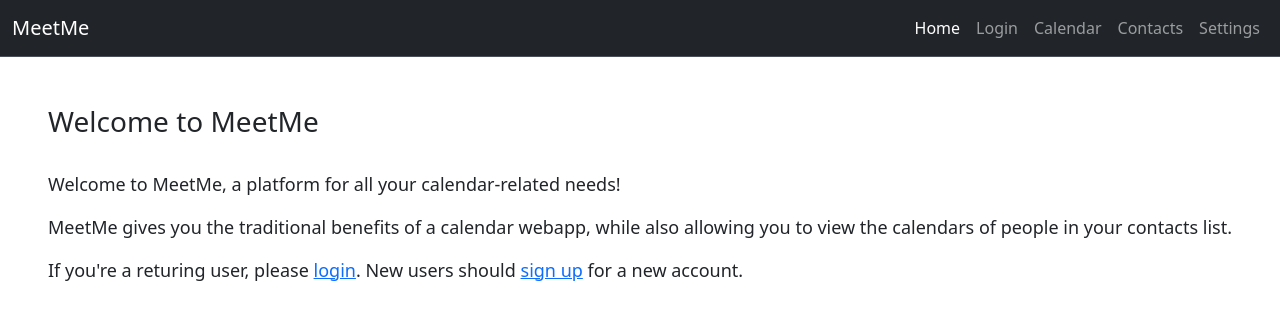
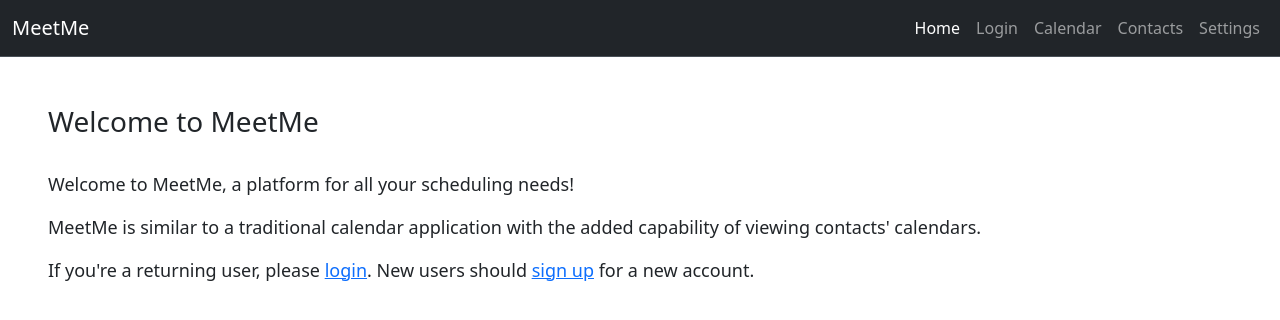
Before and after one commit to umbertogherardi/meetme-calendar, a React (Create React App) app in the folder frontend/meetme-app/: page / in a window 1280 px wide. Shown: the top 320 px of the page. Built offline with nearby package versions, Linux system fonts and the light colour scheme.

Commit message:
Update home text

```diff
--- a/frontend/meetme-app/src/components/Home.js
+++ b/frontend/meetme-app/src/components/Home.js
@@ -6,9 +6,9 @@ function Home() {
         <div style={{margin: '3rem'}}>
             <h3>Welcome to MeetMe</h3>
             <div style={{marginTop: '2rem', fontSize: 'large'}}>
-                <p>Welcome to MeetMe, a platform for all your calendar-related needs!</p>
-                <p>MeetMe gives you the traditional benefits of a calendar webapp, while also allowing you to view the calendars of people in your contacts list.</p>
-                <p>If you're a returing user, please <Link to={`${FRONTEND_URL}/login`}>login</Link>. New users should <Link to={`${FRONTEND_URL}/sign-up`}>sign up</Link> for a new account.</p>
+                <p>Welcome to MeetMe, a platform for all your scheduling needs!</p>
+                <p>MeetMe is similar to a traditional calendar application with the added capability of viewing contacts' calendars.</p>
+                <p>If you're a returning user, please <Link to={`${FRONTEND_URL}/login`}>login</Link>. New users should <Link to={`${FRONTEND_URL}/sign-up`}>sign up</Link> for a new account.</p>
             </div>
         </div>
     );
```
